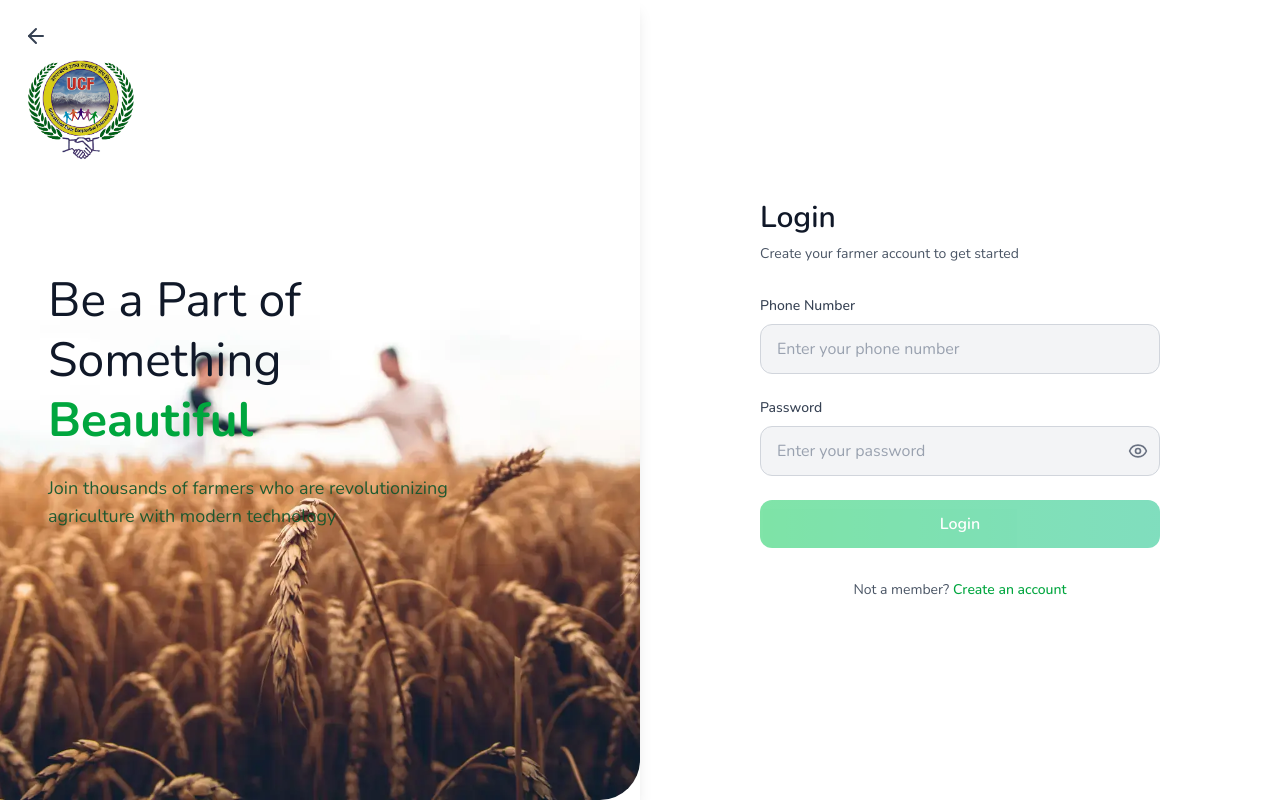
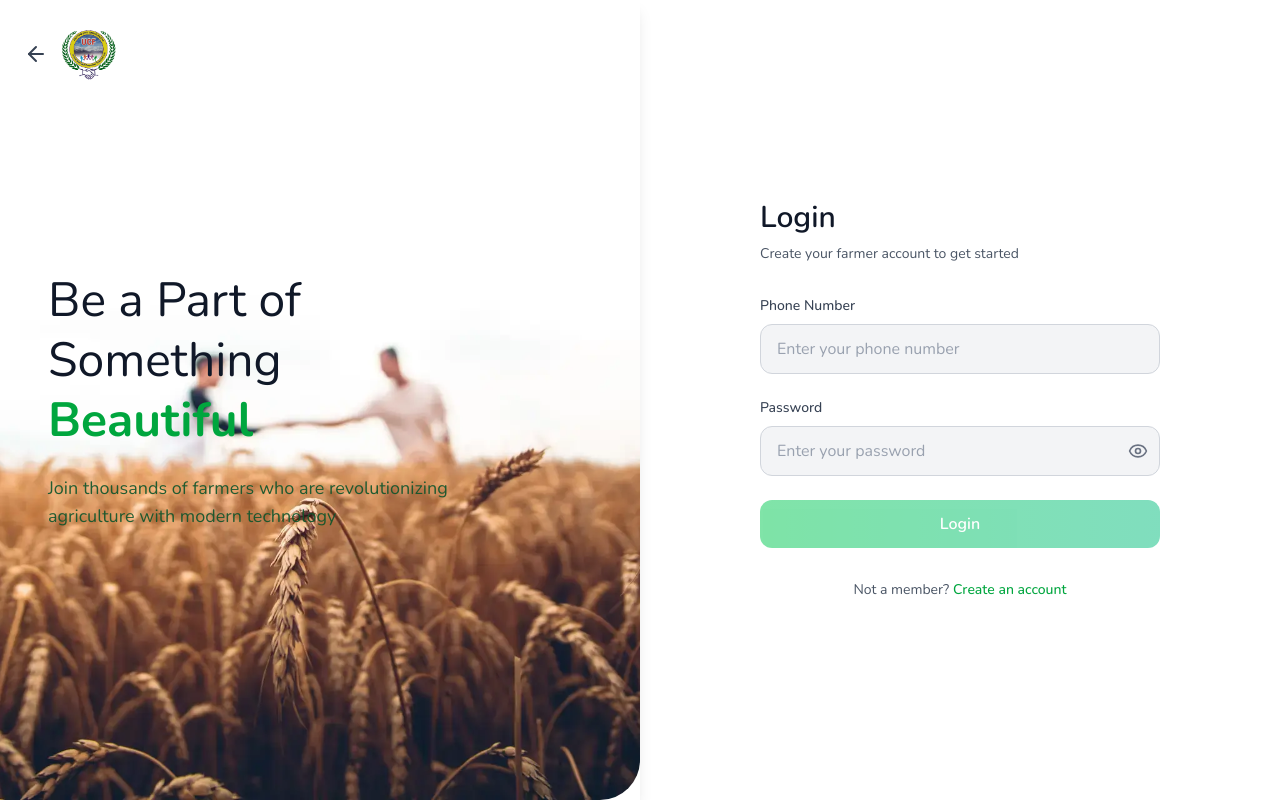
Before and after one commit to sameerkali/ucf-user, a React (Vite) app: page /login in a window 1280 px wide. Built offline with nearby package versions, Linux system fonts and the light colour scheme; no server answers.

Commit message:
fix the build issue

```diff
--- a/src/pages/LoginPage.tsx
+++ b/src/pages/LoginPage.tsx
@@ -4,8 +4,6 @@ import {
   Loader2,
   Eye,
   EyeOff,
-  ArrowBigLeftDashIcon,
-  ArrowRight,
   ArrowLeft,
 } from "lucide-react";
 import { BGS, GLOBLE, ILLUSTRATIONS } from "../assets/assets";
@@ -468,11 +466,10 @@ export default function LoginPage() {
 
       <div
         onClick={() => navigate("/")}
-        className="absolute top-4 left-4 z-50 cursor-pointer p-2 rounded-full hover:bg-gray-100 transition-colors duration-200"
+        className="absolute top-4 left-4 z-50 cursor-pointer p-2 rounded-full   flex items-center gap-3"
       >
         <ArrowLeft className="h-6 w-6 text-gray-700 hover:text-gray-900" />
-
-        <img src={GLOBLE.ucf_logo} alt="Brand Logo" className="h-30 w-auto" />
+        <img src={GLOBLE.ucf_logo} alt="Brand Logo" className="h-15 w-auto" />
       </div>
     </div>
   );
```
